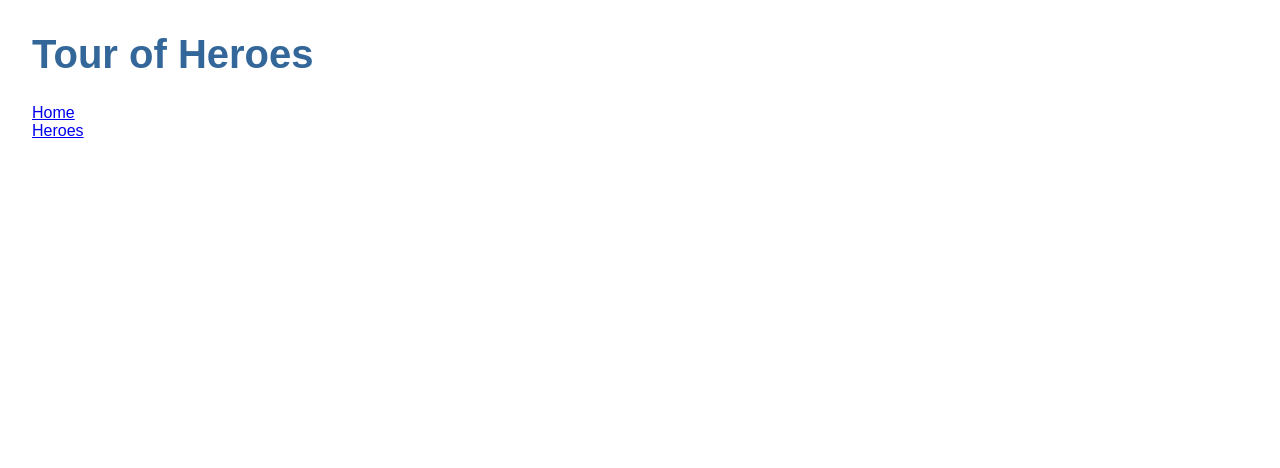
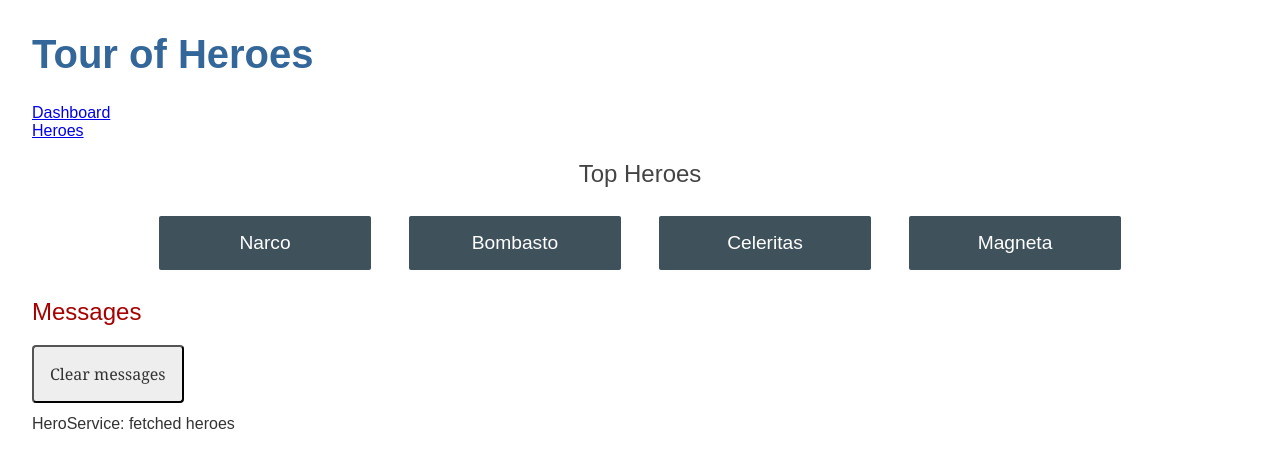
Before and after one commit to firojkabir/comic-heroes-angular, an Angular app: page /dashboard in a window 1280 px wide. Before the commit this address led to /. Shown: the top 468 px of the page. Built offline with nearby package versions, Linux system fonts and the light colour scheme.

Commit message:
Add dashboard route

```diff
--- a/src/app/app-routing.module.ts
+++ b/src/app/app-routing.module.ts
@@ -2,8 +2,13 @@
 import { RouterModule, Routes } from '@angular/router';
 
 import { HeroesComponent } from './heroes/heroes.component';
+import { DashboardComponent } from './dashboard/dashboard.component';
 
-const routes: Routes = [{ path: 'heroes', component: HeroesComponent }];
+const routes: Routes = [
+  { path: 'heroes', component: HeroesComponent },
+  { path: 'dashboard', component: DashboardComponent },
+  { path: '', redirectTo: '/dashboard', pathMatch: 'full' },
+];
 
 @NgModule({
   imports: [RouterModule.forRoot(routes)],
--- a/src/app/app.component.html
+++ b/src/app/app.component.html
@@ -1,6 +1,6 @@
 <h1>{{ title }}</h1>
 <nav>
-  <a routerLink="/">Home</a><br />
+  <a routerLink="/dashboard">Dashboard</a><br />
   <a routerLink="/heroes">Heroes</a>
 </nav>
 <router-outlet></router-outlet>
--- a/src/app/app.module.ts
+++ b/src/app/app.module.ts
@@ -7,9 +7,10 @@
 import { HeroesComponent } from './heroes/heroes.component';
 import { HeroDetailComponent } from './hero-detail/hero-detail.component';
 import { MessageComponent } from './message/message.component';
+import { DashboardComponent } from './dashboard/dashboard.component';
 
 @NgModule({
-  declarations: [AppComponent, HeroesComponent, HeroDetailComponent, MessageComponent],
+  declarations: [AppComponent, HeroesComponent, HeroDetailComponent, MessageComponent, DashboardComponent],
   imports: [BrowserModule, AppRoutingModule, FormsModule],
   providers: [],
   bootstrap: [AppComponent],
--- /dev/null
+++ b/src/app/dashboard/dashboard.component.html
@@ -0,0 +1,6 @@
+<h2>Top Heroes</h2>
+<div class="heroes-menu">
+  <a *ngFor="let hero of heroes">
+    {{ hero.name }}
+  </a>
+</div>
--- /dev/null
+++ b/src/app/dashboard/dashboard.component.scss
@@ -0,0 +1,50 @@
+/* DashboardComponent's private CSS styles */
+
+h2 {
+  text-align: center;
+}
+
+.heroes-menu {
+  padding: 0;
+  margin: auto;
+  max-width: 1000px;
+
+  /* flexbox */
+  display: flex;
+  flex-direction: row;
+  flex-wrap: wrap;
+  justify-content: space-around;
+  align-content: flex-start;
+  align-items: flex-start;
+}
+
+a {
+  background-color: #3f525c;
+  border-radius: 2px;
+  padding: 1rem;
+  font-size: 1.2rem;
+  text-decoration: none;
+  display: inline-block;
+  color: #fff;
+  text-align: center;
+  width: 100%;
+  min-width: 70px;
+  margin: 0.5rem auto;
+  box-sizing: border-box;
+
+  /* flexbox */
+  order: 0;
+  flex: 0 1 auto;
+  align-self: auto;
+}
+
+@media (min-width: 600px) {
+  a {
+    width: 18%;
+    box-sizing: content-box;
+  }
+}
+
+a:hover {
+  background-color: #000;
+}
--- /dev/null
+++ b/src/app/dashboard/dashboard.component.ts
@@ -0,0 +1,25 @@
+import { Component, OnInit } from '@angular/core';
+
+import { Hero } from '../hero';
+import { HeroService } from '../hero.service';
+
+@Component({
+  selector: 'app-dashboard',
+  templateUrl: './dashboard.component.html',
+  styleUrls: ['./dashboard.component.scss'],
+})
+export class DashboardComponent implements OnInit {
+  heroes: Hero[] = [];
+
+  constructor(private heroService: HeroService) {}
+
+  ngOnInit(): void {
+    this.getHeroes();
+  }
+
+  getHeroes(): void {
+    this.heroService
+      .getHeroes()
+      .subscribe((heroes) => (this.heroes = heroes.slice(1, 5)));
+  }
+}
```
Also changed, not shown: 1 other file (tests, documents, lock files or other folders).
